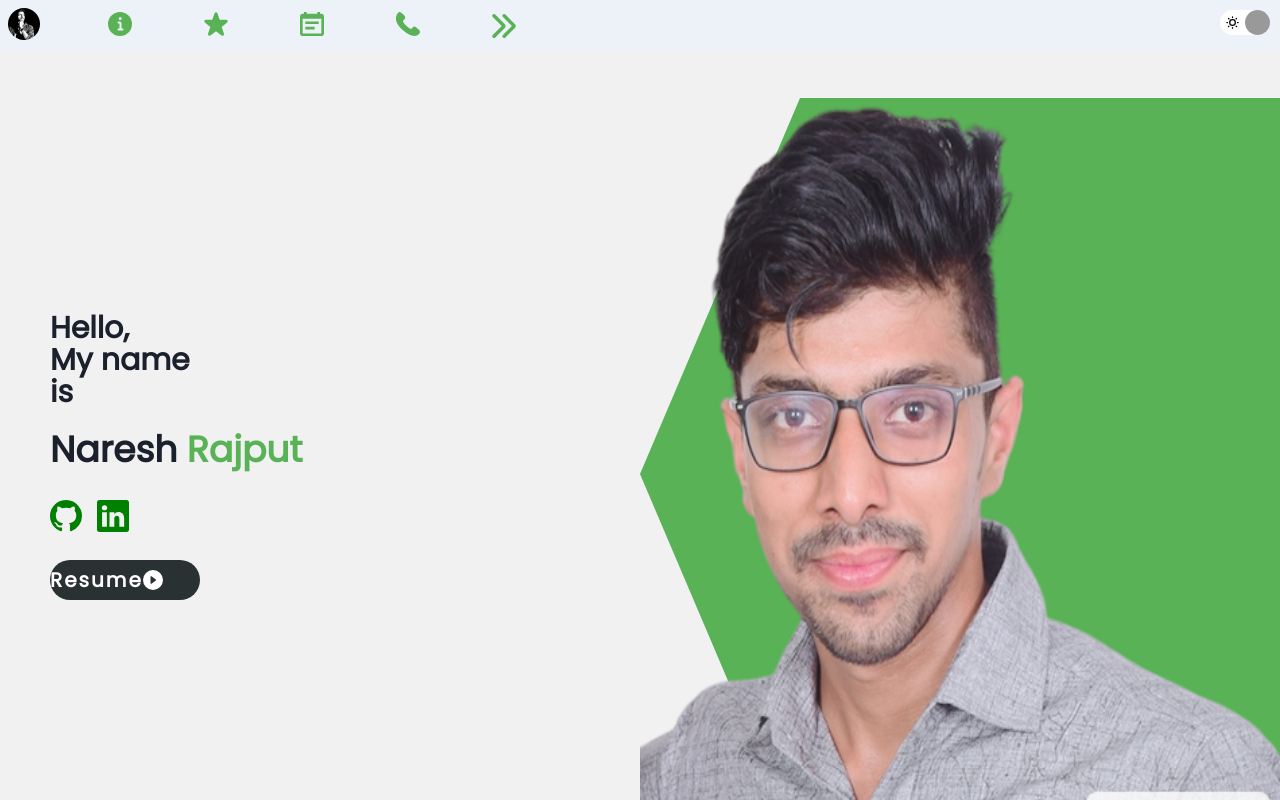
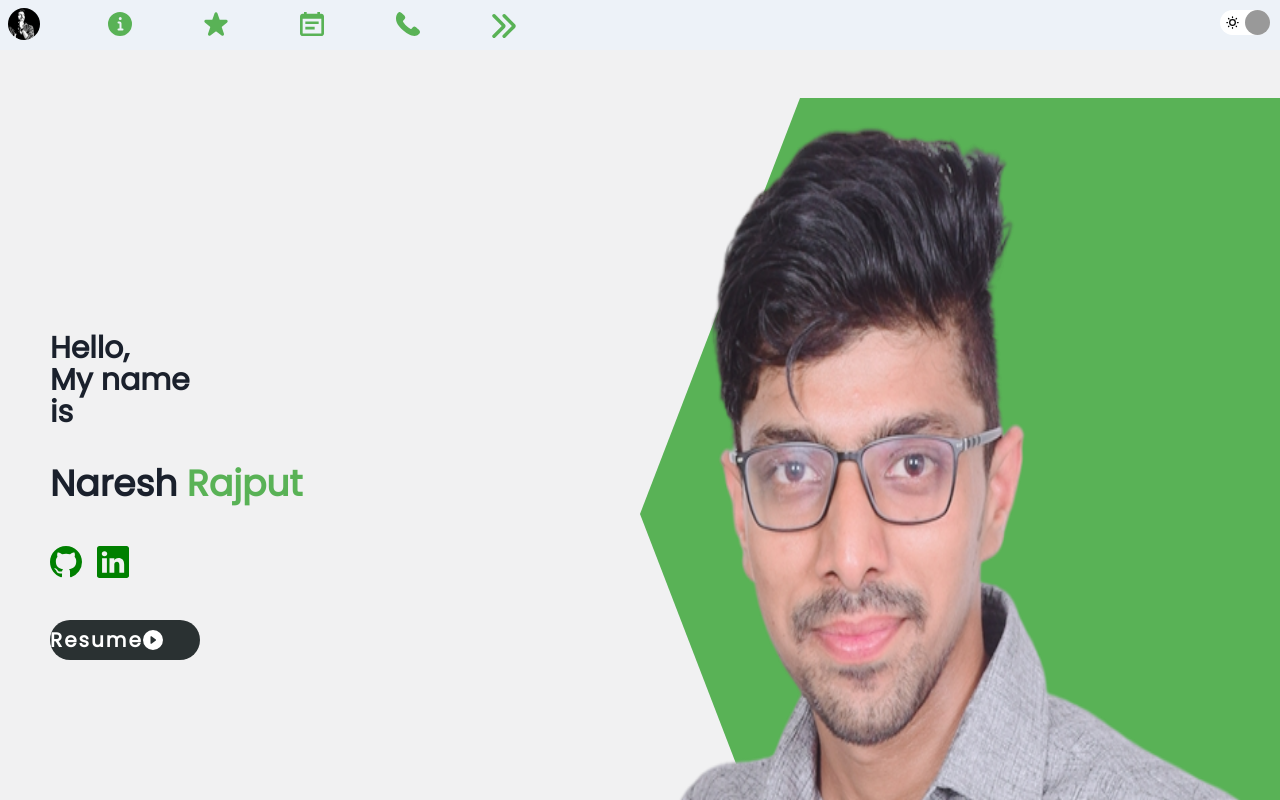
Before and after one commit to nmewada01/portfolio, a React (Create React App) app: page / in a window 1280 px wide. Shown: the top 800 px of the page. Built offline with nearby package versions, Linux system fonts and the light colour scheme; a web font is replaced by a local one.

Commit message:
bug fixed

```diff
--- a/src/components/introduction/Intro.jsx
+++ b/src/components/introduction/Intro.jsx
@@ -21,7 +21,7 @@ const Intro = () => {
   return (
     <Flex
       id="intro"
-      h={"100vh"}
+      h={"110vh"}
       lineHeight={"1rem"}
       flexDirection={isLargerThan ? "row" : "column"}
     >
@@ -105,7 +105,7 @@ const Intro = () => {
           </p> */}
         </Flex>
       </Flex>
-      <Box className="i-right">
+      <Box className="i-right" pt={"5"}>
         <Box className="i-bg"></Box>
         <Image
           src={profile}
--- a/src/components/introduction/intro.css
+++ b/src/components/introduction/intro.css
@@ -131,7 +131,7 @@
   margin-top: 3rem;
 }
 
-@media screen and (max-width: 480px) {
+@media screen and (max-width: 489px) {
   .i-left-wrapper {
     padding: 10px;
     align-items: center;
```
Also changed, not shown: 1 other file (tests, documents, lock files or other folders).
